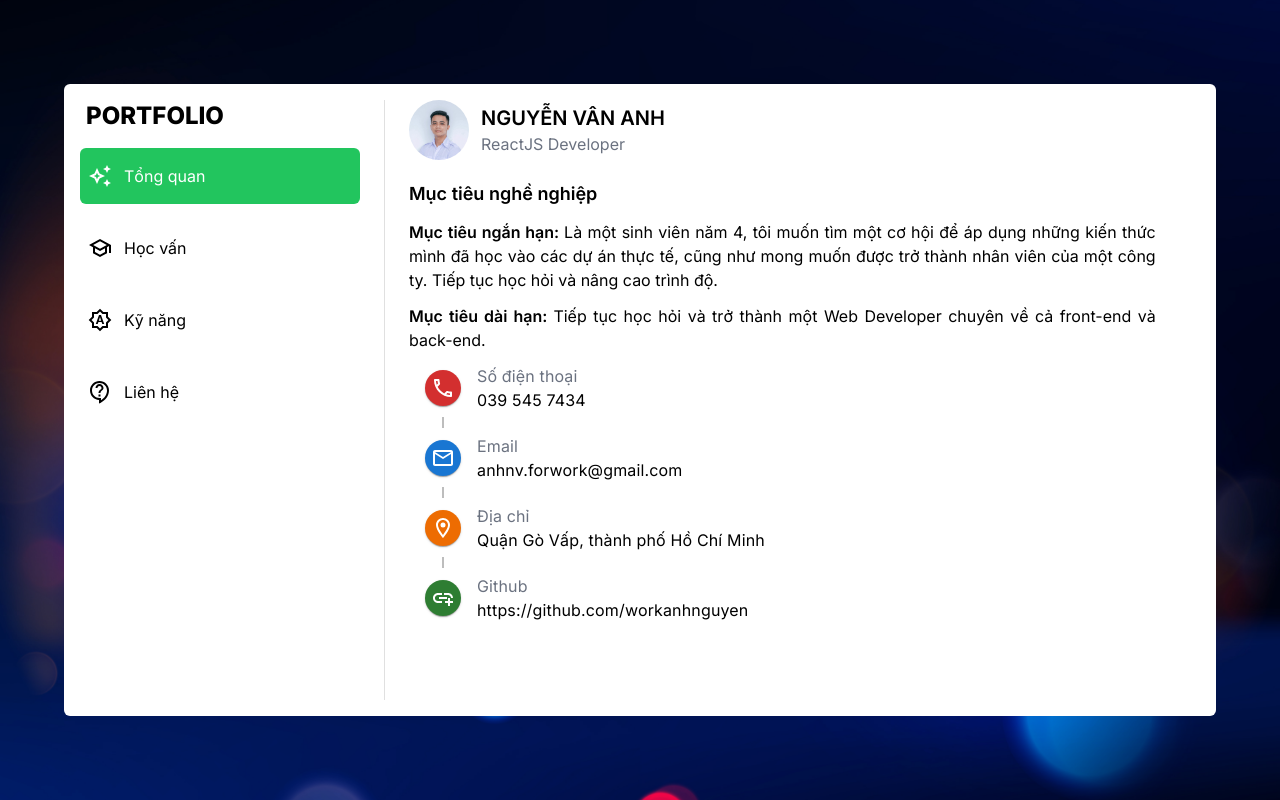
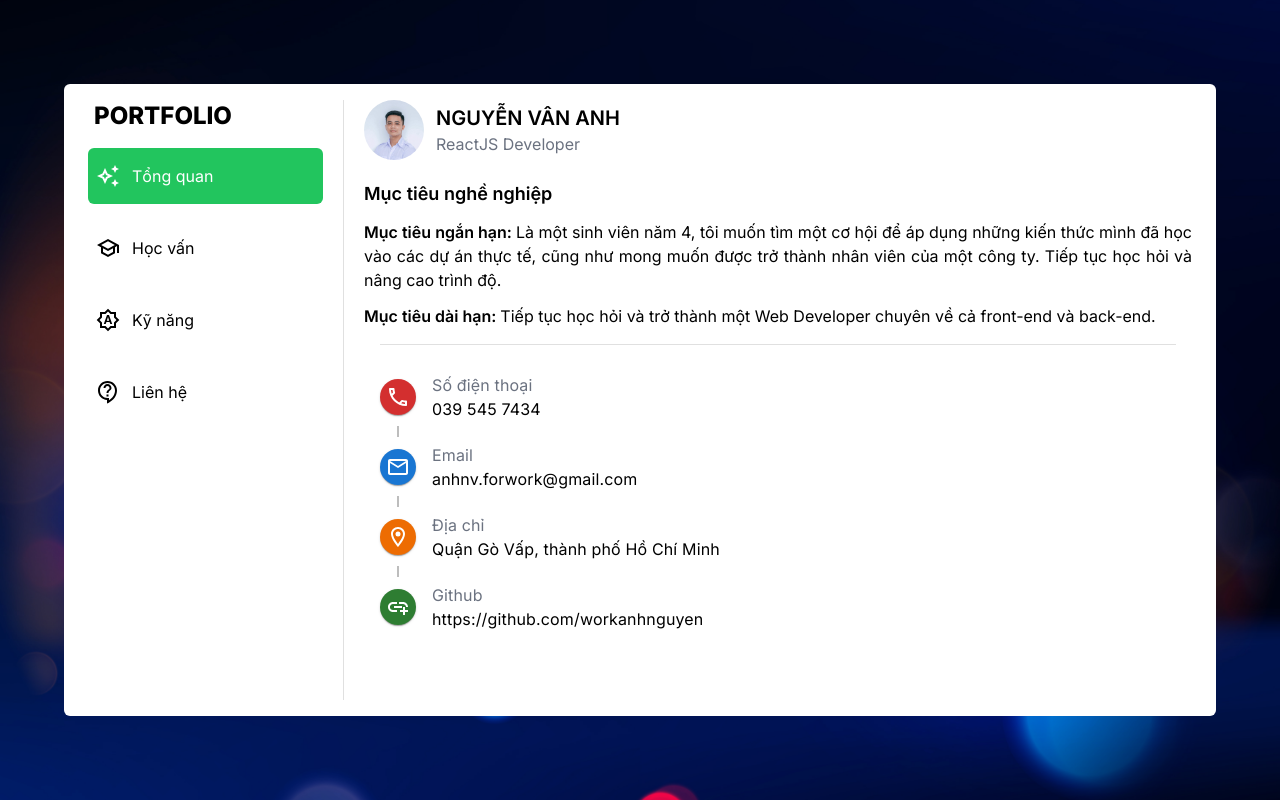
Before and after one commit to workanhnguyen/portfolio, a React (Vite) app in the folder frontend/: page / in a window 1280 px wide. Built offline with nearby package versions, Linux system fonts and the light colour scheme.

Commit message:
update divider

```diff
--- a/frontend/src/App.jsx
+++ b/frontend/src/App.jsx
@@ -18,20 +18,23 @@ const App = () => {
       style={{ backgroundImage: "url(./src/assets/bg.jpg)" }}
     >
       <Container maxWidth="lg">
-        <div className="p-4 bg-white rounded-md">
+        <div className="px-6 py-4 bg-white rounded-md">
           <Grid container>
             {/* Categories */}
             <Grid item xs={0} sm={3} md={4} lg={3}>
-              <h1 className="ml-1.5 mb-4 text-2xl font-bold">PORTFOLIO</h1>
-              <Category />
-            </Grid>
-
-            <Grid item xs={0} marginX={3}>
-              <Divider orientation="vertical" />
+              <div className="h-full flex-1 flex">
+                <div className="w-full flex flex-col">
+                  <h1 className="ml-1.5 mb-4 text-2xl font-bold">PORTFOLIO</h1>
+                  <Category />
+                </div>
+                <div className="mx-5">
+                  <Divider orientation="vertical" />
+                </div>
+              </div>
             </Grid>
 
             {/* Contents */}
-            <Grid item xs={12} sm={8} md={7} lg={8}>
+            <Grid item xs={12} sm={9} md={8} lg={9}>
               <div className="w-full h-150 flex flex-col overflow-auto">
                 {/* User information */}
                 <div className="w-full flex items-center">
--- a/frontend/src/components/Education.jsx
+++ b/frontend/src/components/Education.jsx
@@ -18,6 +18,7 @@ import TimelineOppositeContent, {
 
 import user from "../data/user";
 import constants from "../data/constants";
+import { Divider } from "@mui/material";
 
 const userInfo = user[0];
 const titleInfo = constants[0];
@@ -99,6 +100,7 @@ const Education = () => {
           </TimelineContent>
         </TimelineItem>
       </Timeline>
+      <Divider sx={{ marginY: 2 }} variant="middle" />
       <div className="w-full flex flex-col gap-y-3">
         <div>
           <p className="text-lg font-semibold">{titleInfo.honorsAndAwards}</p>
--- a/frontend/src/components/Overview.jsx
+++ b/frontend/src/components/Overview.jsx
@@ -20,6 +20,7 @@ import TimelineDot from "@mui/lab/TimelineDot";
 import user from "../data/user";
 import constants from "../data/constants";
 import AddLinkOutlined from "@mui/icons-material/AddLinkOutlined";
+import { Divider } from "@mui/material";
 
 const userInfo = user[0];
 const titleInfo = constants[0];
@@ -42,6 +43,7 @@ const Overview = () => {
           {userInfo.careerLongTermGoal}
         </p>
       </div>
+      <Divider sx={{ marginY: 2 }} variant="middle" />
       <Timeline
         sx={{
           [`& .${timelineItemClasses.root}:before`]: {
```
